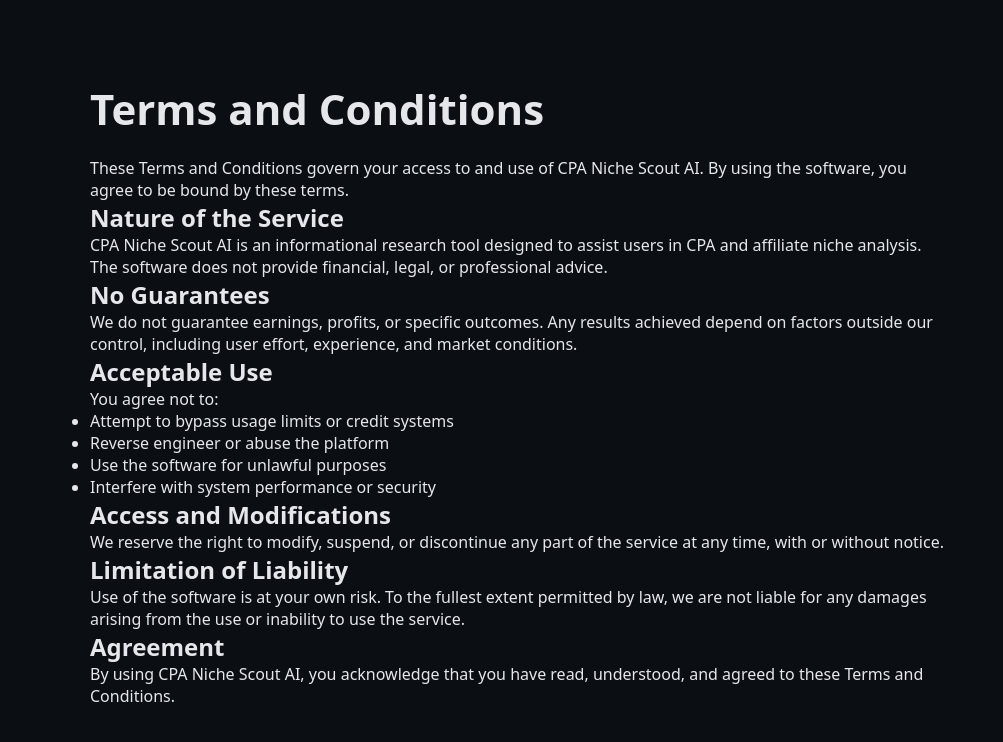
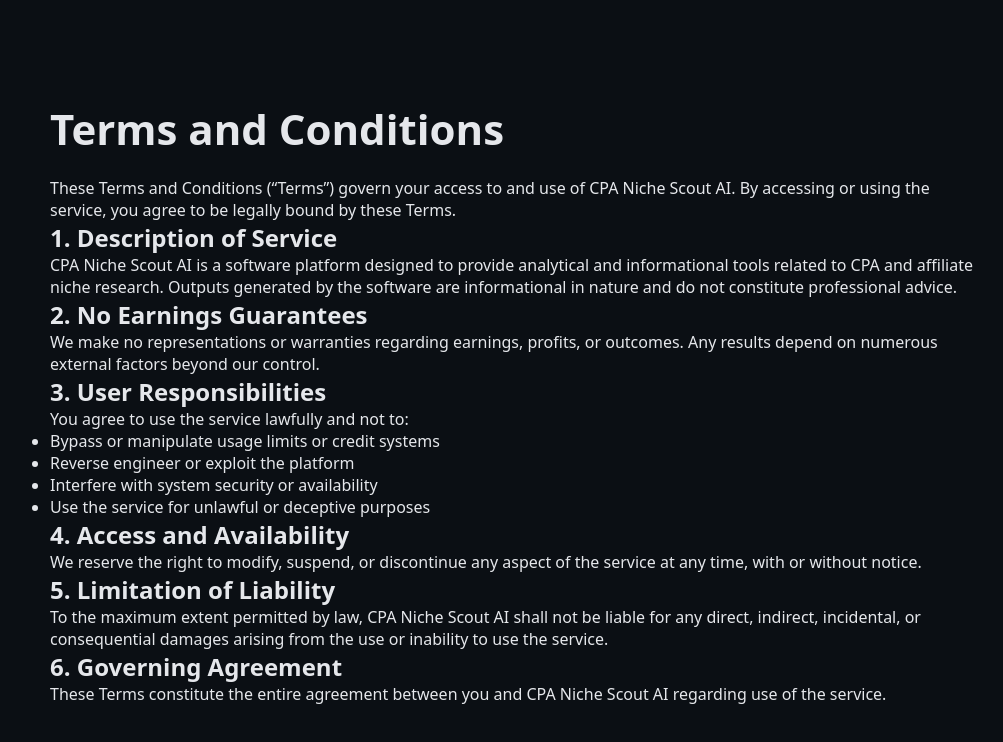
Before and after one commit to nextwaveaisuite/cpa-niche-scout-ai, a Next.js app: page /terms in a window 1280 px wide. Shown: the top 742 px of the page, without its empty margins (120-1123 px from the left). Built offline with nearby package versions, Linux system fonts and the light colour scheme.

Commit message:
page.tsx

```diff
--- a/app/terms/page.tsx
+++ b/app/terms/page.tsx
@@ -1,55 +1,57 @@
 export default function TermsPage() {
   return (
-    <main style={{ maxWidth: "900px", margin: "60px auto", padding: "20px" }}>
+    <main style={{ maxWidth: "1000px", margin: "70px auto", padding: "30px" }}>
       <h1>Terms and Conditions</h1>
 
       <p>
-        These Terms and Conditions govern your access to and use of CPA Niche
-        Scout AI. By using the software, you agree to be bound by these terms.
+        These Terms and Conditions (“Terms”) govern your access to and use of CPA
+        Niche Scout AI. By accessing or using the service, you agree to be legally
+        bound by these Terms.
       </p>
 
-      <h2>Nature of the Service</h2>
+      <h2>1. Description of Service</h2>
       <p>
-        CPA Niche Scout AI is an informational research tool designed to assist
-        users in CPA and affiliate niche analysis. The software does not provide
-        financial, legal, or professional advice.
+        CPA Niche Scout AI is a software platform designed to provide analytical
+        and informational tools related to CPA and affiliate niche research.
+        Outputs generated by the software are informational in nature and do not
+        constitute professional advice.
       </p>
 
-      <h2>No Guarantees</h2>
+      <h2>2. No Earnings Guarantees</h2>
       <p>
-        We do not guarantee earnings, profits, or specific outcomes. Any results
-        achieved depend on factors outside our control, including user effort,
-        experience, and market conditions.
+        We make no representations or warranties regarding earnings, profits, or
+        outcomes. Any results depend on numerous external factors beyond our
+        control.
       </p>
 
-      <h2>Acceptable Use</h2>
+      <h2>3. User Responsibilities</h2>
       <p>
-        You agree not to:
+        You agree to use the service lawfully and not to:
       </p>
       <ul>
-        <li>Attempt to bypass usage limits or credit systems</li>
-        <li>Reverse engineer or abuse the platform</li>
-        <li>Use the software for unlawful purposes</li>
-        <li>Interfere with system performance or security</li>
+        <li>Bypass or manipulate usage limits or credit systems</li>
+        <li>Reverse engineer or exploit the platform</li>
+        <li>Interfere with system security or availability</li>
+        <li>Use the service for unlawful or deceptive purposes</li>
       </ul>
 
-      <h2>Access and Modifications</h2>
+      <h2>4. Access and Availability</h2>
       <p>
-        We reserve the right to modify, suspend, or discontinue any part of the
+        We reserve the right to modify, suspend, or discontinue any aspect of the
         service at any time, with or without notice.
       </p>
 
-      <h2>Limitation of Liability</h2>
+      <h2>5. Limitation of Liability</h2>
       <p>
-        Use of the software is at your own risk. To the fullest extent permitted
-        by law, we are not liable for any damages arising from the use or inability
-        to use the service.
+        To the maximum extent permitted by law, CPA Niche Scout AI shall not be
+        liable for any direct, indirect, incidental, or consequential damages
+        arising from the use or inability to use the service.
       </p>
 
-      <h2>Agreement</h2>
+      <h2>6. Governing Agreement</h2>
       <p>
-        By using CPA Niche Scout AI, you acknowledge that you have read,
-        understood, and agreed to these Terms and Conditions.
+        These Terms constitute the entire agreement between you and CPA Niche
+        Scout AI regarding use of the service.
       </p>
     </main>
   );
```
